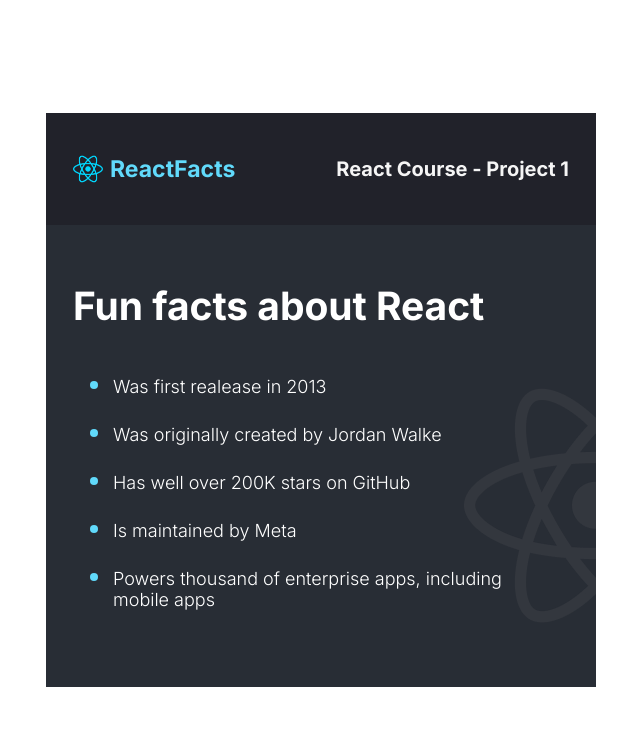
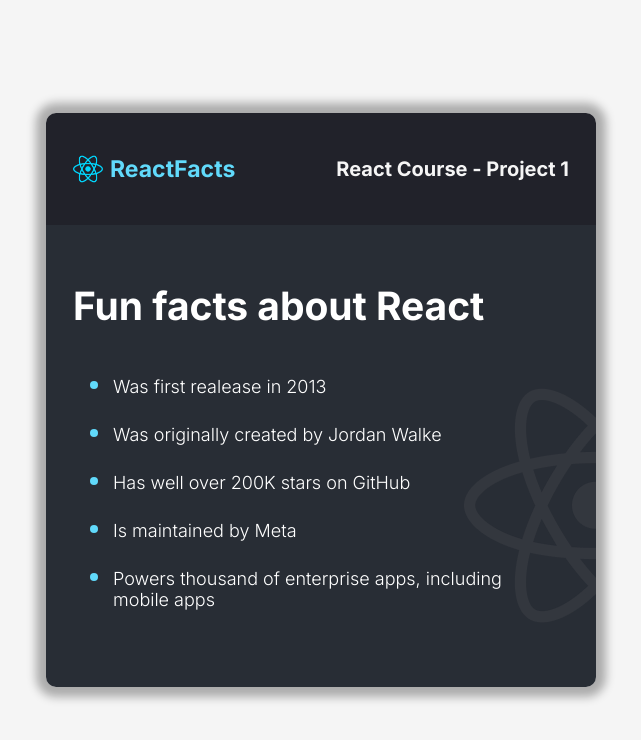
Before and after one commit to erzanthedev/site-info, a React (Vite) app: page / in a window 1280 px wide. Shown: the top 740 px of the page, without its empty margins (319-960 px from the left). Built offline with nearby package versions, Linux system fonts and the light colour scheme.

Commit message:
feat: added more styling to container

```diff
--- a/src/style.css
+++ b/src/style.css
@@ -2,6 +2,7 @@
   font-family: Inter, sans-serif;
   box-sizing: border-box;
   margin: 0;
+  background: whitesmoke;
 }
 
 #root {
@@ -14,6 +15,19 @@
 .container {
   width: 100%;
   max-width: 550px;
+  box-shadow: 0 0 10px 10px rgb(0 0 0 / 0.3);
+}
+
+.container,
+nav {
+  border-top-right-radius: 10px;
+  border-top-left-radius: 10px;
+}
+
+.container,
+main {
+  border-bottom-right-radius: 10px;
+  border-bottom-left-radius: 10px;
 }
 
 /* Navbar */
@@ -23,6 +37,8 @@
   align-items: center;
   padding: 31px 27px;
   background-color: #21222a;
+  border-top-right-radius: 10px;
+  border-top-left-radius: 10px;
 }
 
 .nav-logo {
```
